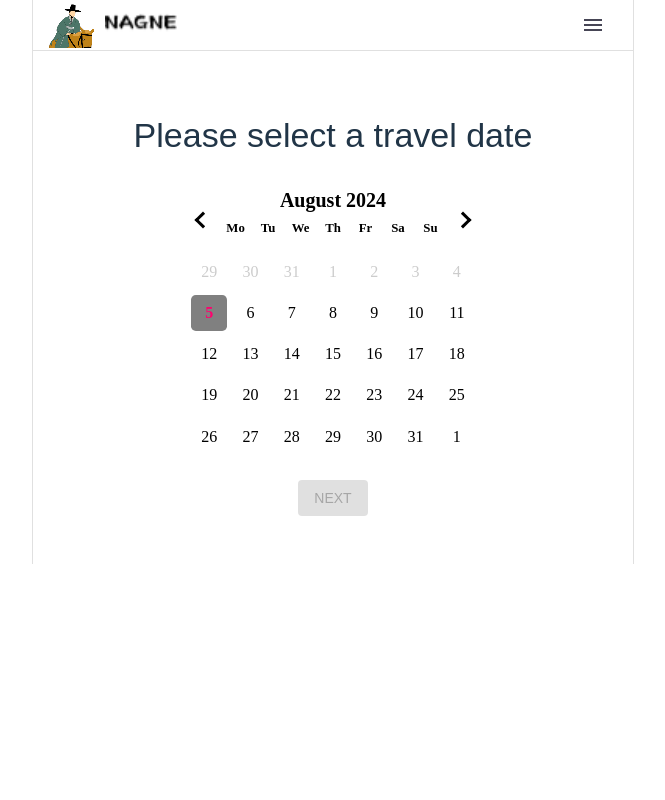
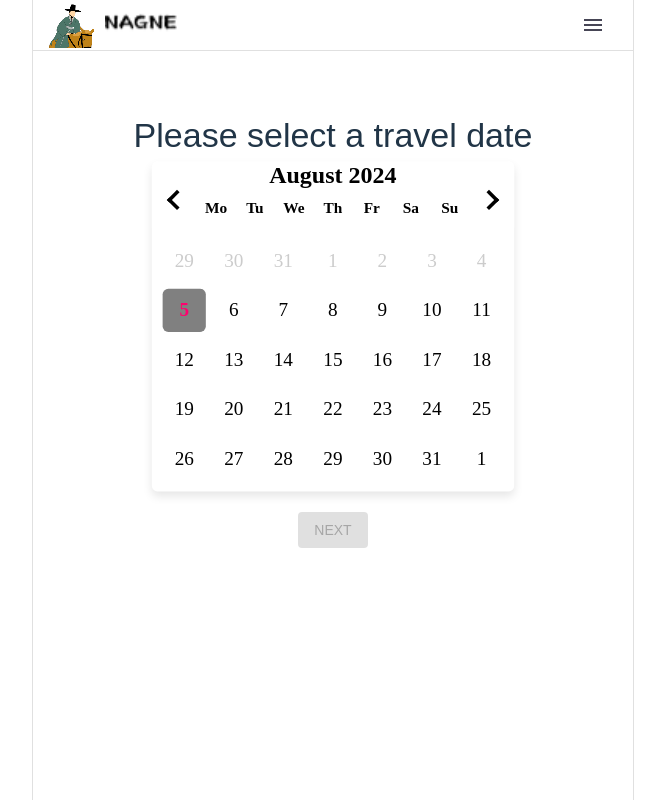
Before and after one commit to LHyuk1101/nagne-front, a React (Vite) app: page /create in a window 1280 px wide. Shown: the whole page, without its empty margins (307-972 px from the left). Built offline with nearby package versions, Linux system fonts and the light colour scheme.

Commit message:
Fix: 달력크기, UI수정

```diff
--- a/src/assets/styles/CreatePlan.css
+++ b/src/assets/styles/CreatePlan.css
@@ -1,9 +1,9 @@
-/* src/styles/CreatePlan.css */
-
 .react-datepicker {
     font-family: 'Montserrat, sans-serif';
     margin-top: 1rem;
     border: none;
+    transform: scale(1.2);
+    box-shadow: 0 4px 8px rgba(0, 0, 0, 0.1);
 }
 
 .react-datepicker__header {
--- a/src/components/Layout/DefaultLayout.jsx
+++ b/src/components/Layout/DefaultLayout.jsx
@@ -2,6 +2,7 @@ import { Container, Grid, styled } from "@mui/material";
 import Header from "./Header.jsx";
 
 const StyledDiv = styled(Container)(({ theme }) => ({
+  minHeight: "100vh",
   maxWidth: "600px",
   padding: "0",
   margin: "0 auto",
--- a/src/pages/CreatePlan.jsx
+++ b/src/pages/CreatePlan.jsx
@@ -55,14 +55,14 @@ const CreatePlan = () => {
                 />
             </Box>
             {error && (
-                <Typography variant="body2" color="error" style={{ marginTop: '1rem' }}>
+                <Typography variant="body2" color="error" style={{ marginTop: '3rem' }}>
                     {error}
                 </Typography>
             )}
             <Button
                 variant="contained"
                 color="primary"
-                style={{ marginTop: '1rem' }}
+                style={{ marginTop: '3rem' }}
                 disabled={isNextButtonDisabled}
                 onClick={toggleOpen}
             >
```
